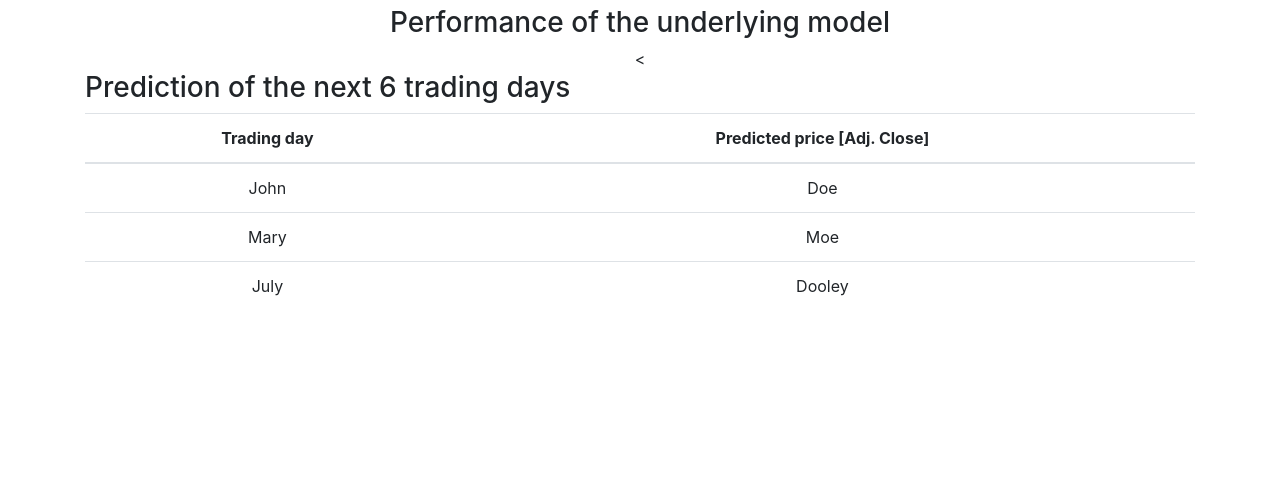
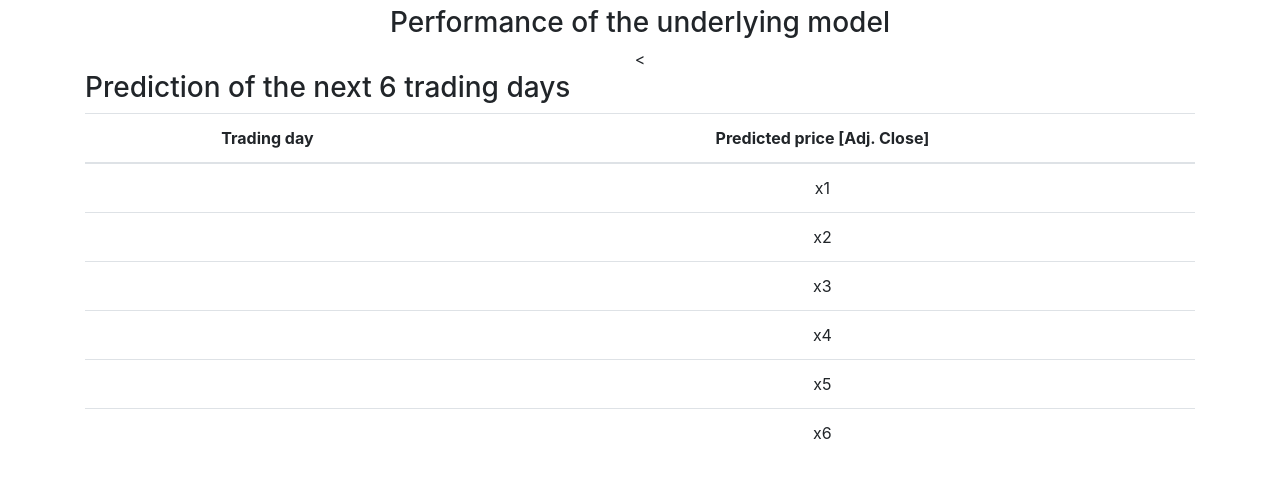
Before and after one commit to jochenruland/stock_price_indicator, a Flask app: template app/templates/post.html in a window 1280 px wide. Shown: the part 223-701 px from the top of the page. Run offline with Flask 2, Linux system fonts and the light colour scheme; the template is opened without the code that fills it, so the values that code supplies are empty; some libraries are stand-ins or nearby versions.

Commit message:
ADD automatic filling of table in frontend

```diff
--- a/app/app_new.py
+++ b/app/app_new.py
@@ -157,6 +157,7 @@ def post():
 
         # plot ids for the html id tag
         ids = ['figure-{}'.format(i) for i, _ in enumerate(figures)]
+        pred_ids = ['day-{}'.format(i) for i, _ in enumerate(Y_future)]
 
         # Convert the plotly figures to JSON for javascript in html template
         figuresJSON = json.dumps(figures, cls=plotly.utils.PlotlyJSONEncoder)
@@ -164,5 +165,6 @@ def post():
         return render_template('post.html',
                                ids=ids,
                                figuresJSON=figuresJSON,
+                               pred_ids = pred_ids,
                                Y_future =Y_future,
                                evaluation_result=evaluation_result)
--- a/app/templates/post.html
+++ b/app/templates/post.html
@@ -59,17 +59,38 @@
             </thead>
             <tbody>
               <tr>
-                <td>John</td>
-                <td>Doe</td>
+                <td><div id="{{pred_ids[1]}}"></div></td>
+                <td>x1</td>
               </tr>
               <tr>
-                <td>Mary</td>
-                <td>Moe</td>
+                <td><div id="{{pred_ids[2]}}"></div></td>
+                <td>x2</td>
               </tr>
               <tr>
-                <td>July</td>
-                <td>Dooley</td>
+                <td><div id="{{pred_ids[3]}}"></div></td>
+                <td>x3</td>
               </tr>
+              <tr>
+                <td><div id="{{pred_ids[4]}}"></div></td>
+                <td>x4</td>
+              </tr>
+              <tr>
+                <td><div id="{{pred_ids[5]}}"></div></td>
+                <td>x5</td>
+              </tr>
+              <tr>
+                <td><div id="{{pred_ids[6]}}"></div></td>
+                <td>x6</td>
+              </tr>
+
+              {% for pred_id in pred_ids %}
+              <tr>
+                <td><div id="{{pred_id[1]}}"></div></td>
+                <td>pred_id</td>
+                <td>YY</td>
+              </tr>
+              {% endfor %}
+
             </tbody>
           </table>
         </div>
@@ -90,6 +111,8 @@
                     figures[i].data,
                     figures[i].layout || {});
             }
+
+            var pred_ids = {{pred_ids | safe}};
         </script>
 
     </footer>
```
